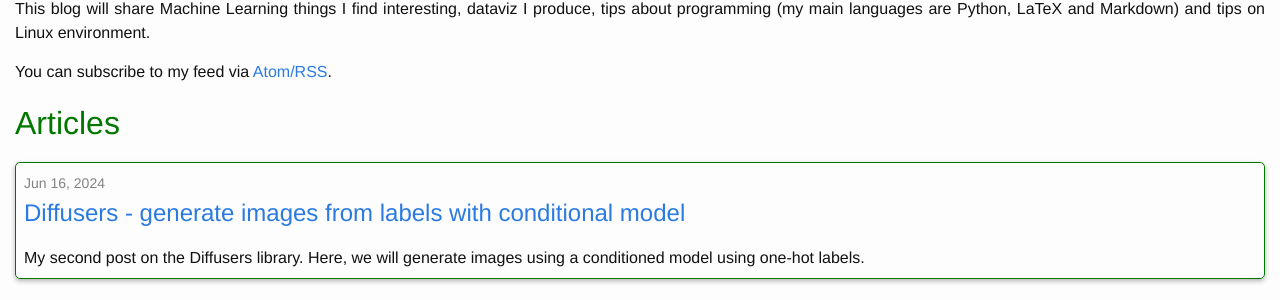
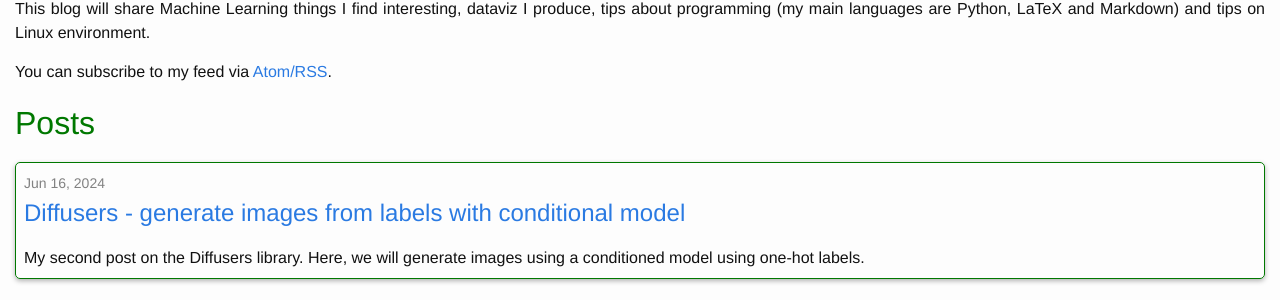
Before and after one commit to vroger11/vroger11.github.io, a Jekyll site: the page built from blog.md, in a window 1280 px wide and 900 px high. Shown: the part 193-493 px from the top of the window. Built offline with Jekyll 4.4.1, drawn with Linux system fonts in a browser that asks for light colours.

Commit message:
Fix inverted translations.

```diff
--- a/blog.md
+++ b/blog.md
@@ -4,7 +4,7 @@ title: Blog
 lang: en
 ref: blog
 permalink: /blog/
-list_title: Articles
+list_title: Posts
 nav_order: 2
 ---
 
```
Also changed, not shown: blogue.md (+1 -1 lines).
